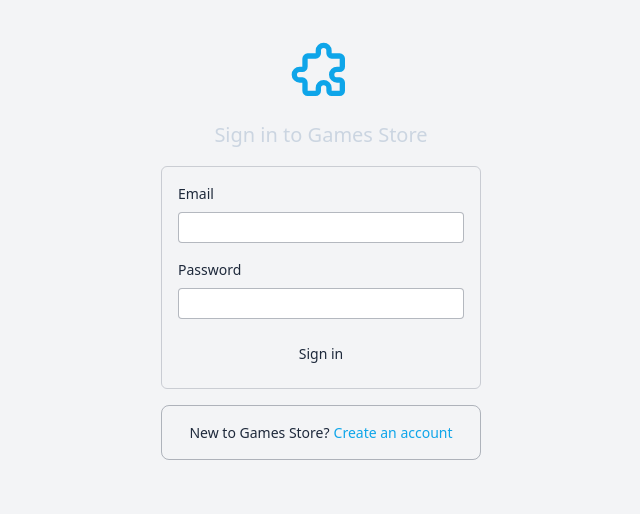
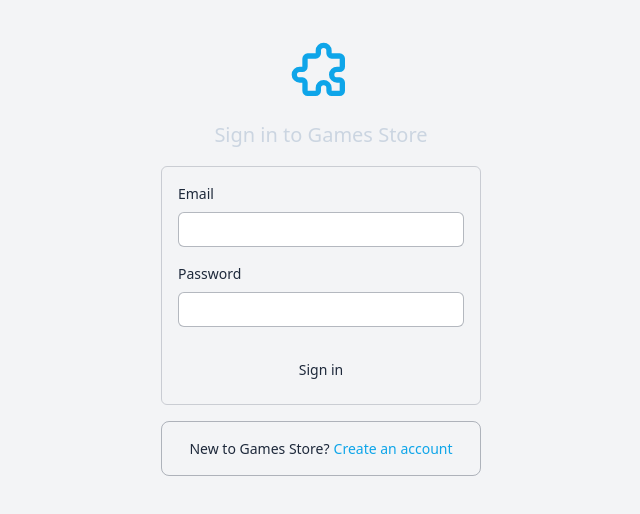
Before and after one commit to Friendly-neighborhood-development/Fnd_games_store, a React (Create React App) app in the folder client/: page /login in a window 1280 px wide. Shown: the top 514 px of the page, without its empty margins (319-959 px from the left). Built offline with nearby package versions, Linux system fonts and the light colour scheme.

Commit message:
added login form handler

```diff
--- a/client/src/components/GameCard.tsx
+++ b/client/src/components/GameCard.tsx
@@ -4,9 +4,10 @@ import {Link} from "react-router-dom";
 
 
 const GameCard: FC<game> = memo(({name, description, base64Image, price, discount}) => {
+    const highlightAfterClass = "after:content-[''] after:block after:absolute after:z-10 after:top-0 after:w-56 after:h-full after:bg-gray-300/30"
     return (
         <Link to={`/games/${name}`}
-              className={"flex w-60 flex-wrap mr-2 lg:mr-0 lg:w-56 mb-4 bg-white dark:bg-slate-800/50 justify-between rounded-sm"}>
+              className={"flex z-0 w-60 flex-wrap mr-2 lg:mr-0 lg:w-56 mb-4 bg-white dark:bg-slate-800/50 justify-between rounded-sm after:con "}>
             <div className={"h-72 md:h-56 w-60 overflow-hidden flex justify-center items-center mb-4 rounded-sm"}>
                 <img className={"w-full pointer-events-none"} src={base64Image} alt={"game picture"}/>
             </div>
@@ -27,7 +28,9 @@ const GameCard: FC<game> = memo(({name, description, base64Image, price, discoun
                             : <div className={"dark:text-slate-200"}>{price} ₽</div>)}
                 </div>
             </div>
+            <div className={""}>
 
+            </div>
         </Link>
     );
 });
--- a/client/src/components/UI/Button.tsx
+++ b/client/src/components/UI/Button.tsx
@@ -2,14 +2,15 @@ import React, {FC} from 'react';
 
 interface ButtonProps {
     children: any;
-    className?: string
+    className?: string;
+    type?: "button" | "submit"
+    value?: string
 }
 
-const Button: FC<ButtonProps> = ({className, children}) => {
+const Button: FC<ButtonProps> = ({className, children, ...props}) => {
     const rootClasses = "px-6 py-2 text-sm self-center cursor-pointer rounded " + className
     return (
-        <button
-            className={rootClasses}>
+        <button className={rootClasses} {...props}>
             {children}
         </button>
     );
--- a/client/src/components/UI/Input.tsx
+++ b/client/src/components/UI/Input.tsx
@@ -7,6 +7,7 @@ interface CustomInputProps {
     placeholder?: string;
     className?: string
     label?: string
+    autoComplete?: "on" | "off"
 
 }
 
@@ -21,7 +22,6 @@ const Input: FC<CustomInputProps> = ({className, label, ...props}) => {
                 </label>
                 : <input className={rootClasses} {...props} />
             }
-
         </>
 
     )
--- a/client/src/pages/Login.tsx
+++ b/client/src/pages/Login.tsx
@@ -6,6 +6,9 @@ import Input from "../components/UI/Input";
 import Button from "../components/UI/Button";
 
 const Login = () => {
+    const formHandler = (e: React.SyntheticEvent) => {
+        e.preventDefault()
+    }
     return (
         <NotLoginLayout>
             <div className={"pt-6 w-80 flex flex-col items-center"}>
@@ -16,18 +19,25 @@ const Login = () => {
                     Sign in to Games Store
                 </h1>
                 <form
-                    className={"p-4 dark:bg-slate-700/50 dark:text-slate-300 rounded-md w-full space-y-2 flex flex-col border-gray-500/30 border"}>
+                    className={"p-4 dark:bg-slate-700/50 dark:text-slate-300 rounded-md w-full space-y-2 flex flex-col border-gray-500/30 border"}
+                    onSubmit={formHandler}
+                >
                     <Input
                         type={"email"}
                         label={"Email"}
-                        className={"rounded p-1 my-2 border-gray-500/50 border"}
+                        className={"rounded-md py-1.5 my-2 border-gray-500/50 border"}
                     />
                     <Input
                         type={"password"}
                         label={"Password"}
-                        className={"rounded p-1 my-2 border-gray-500/50 border"}
+                        className={"rounded-md py-1.5 my-2 border-gray-500/50 border"}
                     />
-                    <Button className={"dark:bg-green-700 dark:hover:bg-green-600 w-full dark:text-white"}>
+                    <button />
+                    <Button
+                        className={"dark:bg-green-700 dark:hover:bg-green-600 w-full dark:text-white"}
+                        type={"submit"}
+                        // value={"Submit"}
+                    >
                         Sign in
                     </Button>
                 </form>
```
